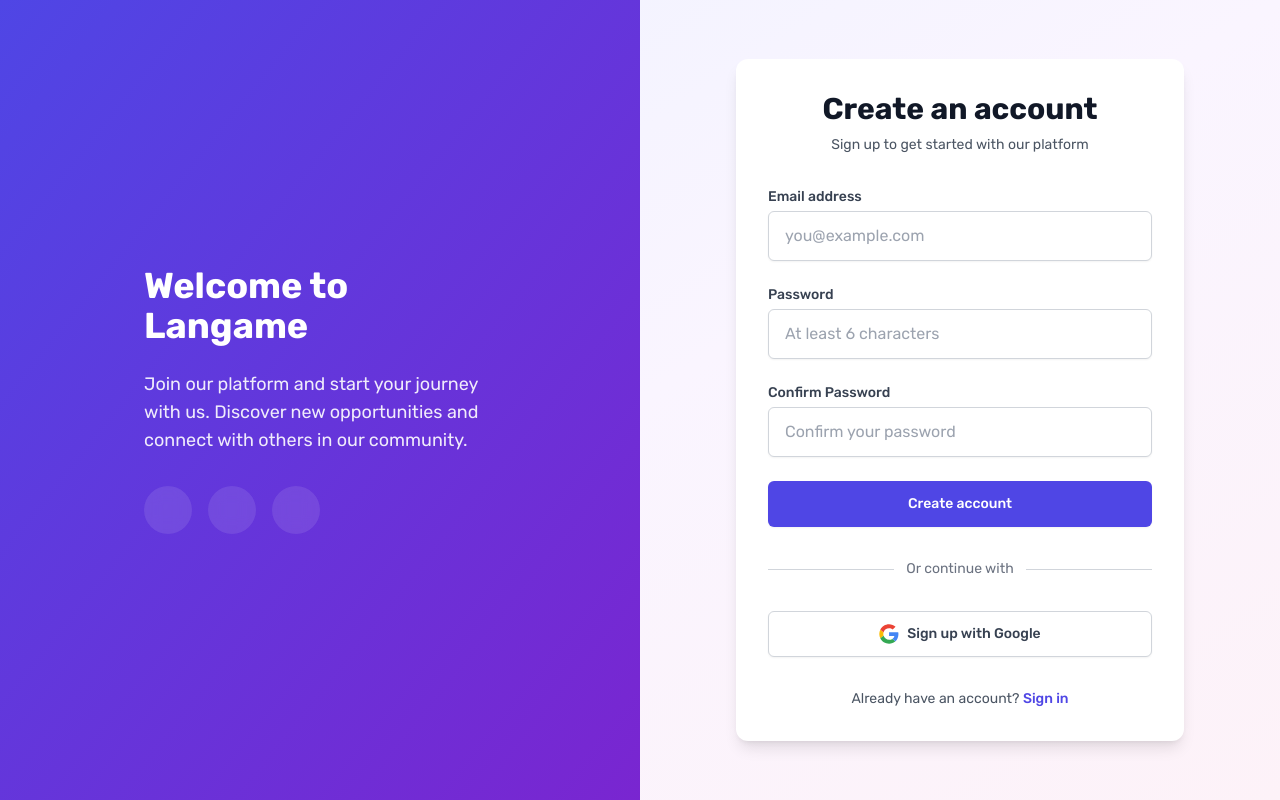
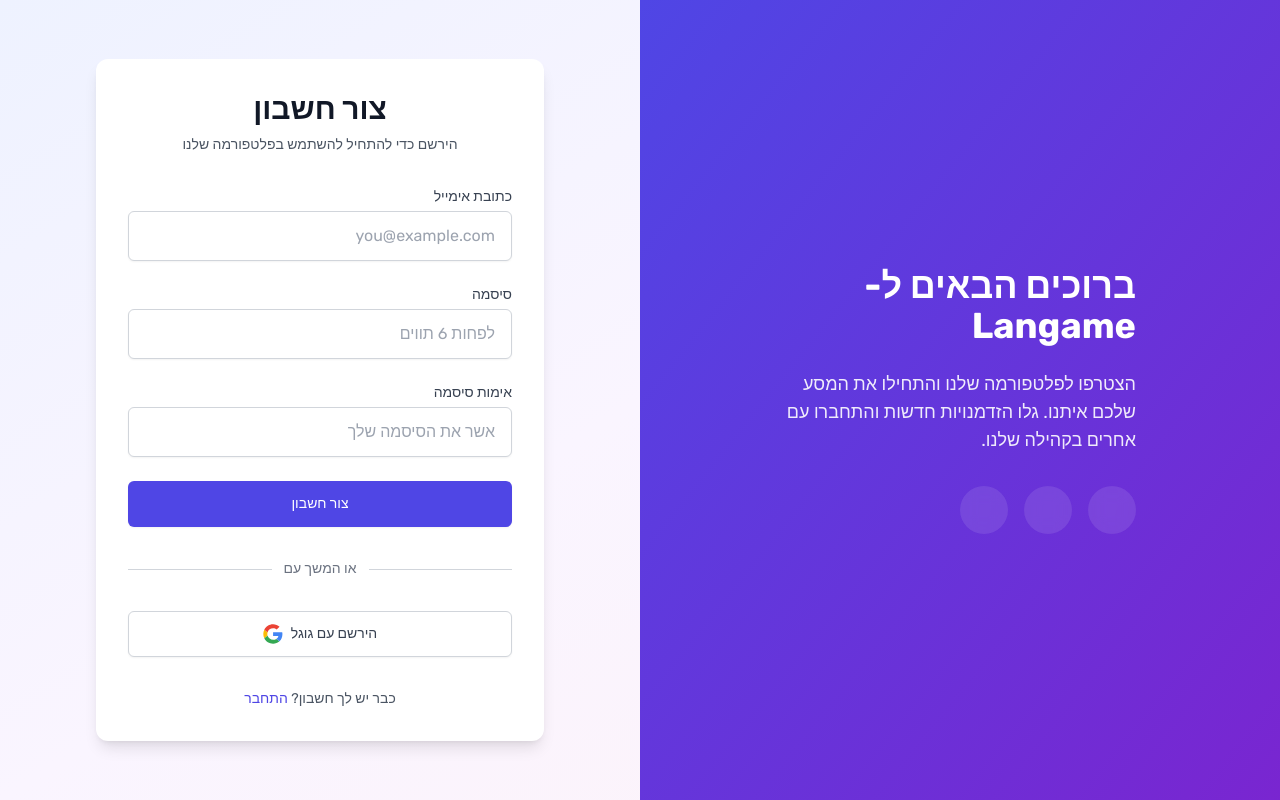
Before and after one commit to Gilad-Weinberger/LangameWeb, a Next.js app: page /auth/signup in a window 1280 px wide. Built offline with nearby package versions, Linux system fonts and the light colour scheme; no server answers.

Commit message:
Refactor authentication components: update AuthLayout, FormSignin, and FormSignup to support RTL layout and Hebrew translations for improved accessibility. Remove daisyUI plugin from Tailwind configuration.

```diff
--- a/app/auth/AuthLayout.jsx
+++ b/app/auth/AuthLayout.jsx
@@ -15,23 +15,27 @@
   }, [user, loading, router]);
 
   return (
-    <div className="flex min-h-screen bg-gradient-to-br from-indigo-50 via-purple-50 to-pink-50">
+    <div
+      dir="rtl"
+      className="flex min-h-screen bg-gradient-to-br from-indigo-50 via-purple-50 to-pink-50"
+    >
       <div className="hidden lg:flex lg:w-1/2 bg-indigo-600 items-center justify-center relative overflow-hidden">
         <div className="absolute inset-0 bg-gradient-to-br from-indigo-600 to-purple-700 opacity-90"></div>
         <div className="absolute inset-0 bg-grid-white/[0.05]"></div>
-        <div className="z-10 max-w-md p-12 text-white">
-          <h1 className="text-4xl font-bold mb-6">Welcome to Langame</h1>
+        <div className="z-10 max-w-md p-12 text-white text-right">
+          <h1 className="text-4xl font-bold mb-6">ברוכים הבאים ל-Langame</h1>
           <p className="text-lg opacity-90 mb-8">
-            Join our platform and start your journey with us. Discover new
-            opportunities and connect with others in our community.
+            הצטרפו לפלטפורמה שלנו והתחילו את המסע שלכם איתנו. גלו הזדמנויות
+            חדשות והתחברו עם אחרים בקהילה שלנו.
           </p>
-          <div className="flex space-x-4">
+          <div className="flex space-x-4 space-x-reverse">
             <div className="w-12 h-12 rounded-full bg-white/10 backdrop-blur"></div>
             <div className="w-12 h-12 rounded-full bg-white/10 backdrop-blur"></div>
             <div className="w-12 h-12 rounded-full bg-white/10 backdrop-blur"></div>
           </div>
         </div>
       </div>
+
       <div className="w-full lg:w-1/2 flex items-center justify-center p-8">
         {children}
       </div>
--- a/components/auth/FormSignin.jsx
+++ b/components/auth/FormSignin.jsx
@@ -22,8 +22,8 @@
     } catch (error) {
       setAuthError(
         error.message.includes("auth/invalid-credential")
-          ? "Invalid email or password"
-          : "Failed to sign in. Please try again."
+          ? "אימייל או סיסמה שגויים"
+          : "התחברות נכשלה. אנא נסה שוב."
       );
     } finally {
       setIsSubmitting(false);
@@ -38,23 +38,26 @@
       await signInWithGoogle();
       // Router navigation is handled in AuthContext
     } catch (error) {
-      setAuthError("Failed to sign in with Google. Please try again.");
+      setAuthError("התחברות עם גוגל נכשלה. אנא נסה שוב.");
     } finally {
       setIsSubmitting(false);
     }
   };
 
   return (
-    <div className="w-full max-w-md p-8 space-y-8 bg-white rounded-xl shadow-lg">
+    <div
+      dir="rtl"
+      className="w-full max-w-md p-8 space-y-8 bg-white rounded-xl shadow-lg"
+    >
       <div className="text-center">
-        <h1 className="text-3xl font-bold text-gray-900">Welcome back</h1>
+        <h1 className="text-3xl font-bold text-gray-900">ברוכים השבים</h1>
         <p className="mt-2 text-sm text-gray-600">
-          Sign in to your account to continue
+          התחבר לחשבון שלך כדי להמשיך
         </p>
       </div>
 
       {authError && (
-        <div className="p-3 text-sm text-red-500 bg-red-50 rounded-md">
+        <div className="p-3 text-sm text-red-500 bg-red-50 rounded-md text-right">
           {authError}
         </div>
       )}
@@ -63,9 +66,9 @@
         <div>
           <label
             htmlFor="email"
-            className="block text-sm font-medium text-gray-700"
+            className="block text-sm font-medium text-gray-700 text-right"
           >
-            Email address
+            כתובת אימייל
           </label>
           <input
             id="email"
@@ -75,8 +78,8 @@
             required
             value={email}
             onChange={(e) => setEmail(e.target.value)}
-            className="block w-full px-4 py-3 mt-1 text-gray-900 border border-gray-300 rounded-md shadow-sm focus:outline-none focus:ring-indigo-500 focus:border-indigo-500"
-            placeholder="Email"
+            className="block w-full px-4 py-3 mt-1 text-gray-900 border border-gray-300 rounded-md shadow-sm focus:outline-none focus:ring-indigo-500 focus:border-indigo-500 text-right"
+            placeholder="אימייל"
           />
         </div>
 
@@ -86,14 +89,14 @@
               htmlFor="password"
               className="block text-sm font-medium text-gray-700"
             >
-              Password
+              סיסמה
             </label>
             <div className="text-sm">
               <Link
                 href="#"
                 className="font-medium text-indigo-600 hover:text-indigo-500"
               >
-                Forgot password?
+                שכחת סיסמה?
               </Link>
             </div>
           </div>
@@ -105,8 +108,8 @@
             required
             value={password}
             onChange={(e) => setPassword(e.target.value)}
-            className="block w-full px-4 py-3 mt-1 text-gray-900 border border-gray-300 rounded-md shadow-sm focus:outline-none focus:ring-indigo-500 focus:border-indigo-500"
-            placeholder="Password"
+            className="block w-full px-4 py-3 mt-1 text-gray-900 border border-gray-300 rounded-md shadow-sm focus:outline-none focus:ring-indigo-500 focus:border-indigo-500 text-right"
+            placeholder="סיסמה"
           />
         </div>
 
@@ -116,7 +119,7 @@
             disabled={isSubmitting}
             className="flex justify-center w-full px-4 py-3 text-sm font-medium text-white bg-indigo-600 border border-transparent rounded-md shadow-sm hover:bg-indigo-700 focus:outline-none focus:ring-2 focus:ring-offset-2 focus:ring-indigo-500 disabled:opacity-50 disabled:cursor-not-allowed"
           >
-            {isSubmitting ? "Signing in..." : "Sign in"}
+            {isSubmitting ? "מתחבר..." : "התחבר"}
           </button>
         </div>
       </form>
@@ -126,24 +129,24 @@
           <div className="w-full border-t border-gray-300"></div>
         </div>
         <div className="relative flex justify-center text-sm">
-          <span className="px-3 text-gray-500 bg-white">Or continue with</span>
+          <span className="px-3 text-gray-500 bg-white">או המשך עם</span>
         </div>
       </div>
 
       <ButtonGoogleAuth
         onClick={handleGoogleSignIn}
         isSubmitting={isSubmitting}
-        buttonText="Sign in with Google"
+        buttonText="התחבר עם גוגל"
       />
 
       <div className="text-center mt-6">
         <p className="text-sm text-gray-600">
-          Don't have an account?{" "}
+          אין לך חשבון?{" "}
           <Link
             href="/auth/signup"
             className="font-medium text-indigo-600 hover:text-indigo-500"
           >
-            Sign up
+            הירשם
           </Link>
         </p>
       </div>
--- a/components/auth/FormSignup.jsx
+++ b/components/auth/FormSignup.jsx
@@ -19,12 +19,12 @@
     setAuthError("");
 
     if (password !== confirmPassword) {
-      setAuthError("Passwords do not match");
+      setAuthError("הסיסמאות אינן תואמות");
       return;
     }
 
     if (password.length < 6) {
-      setAuthError("Password must be at least 6 characters");
+      setAuthError("הסיסמה חייבת להכיל לפחות 6 תווים");
       return;
     }
 
@@ -35,9 +35,9 @@
       // Router navigation is handled in AuthContext
     } catch (error) {
       if (error.message.includes("auth/email-already-in-use")) {
-        setAuthError("Email is already in use. Please try another one.");
+        setAuthError("האימייל כבר בשימוש. אנא נסה אימייל אחר.");
       } else {
-        setAuthError("Failed to create account. Please try again.");
+        setAuthError("יצירת החשבון נכשלה. אנא נסה שוב.");
       }
     } finally {
       setIsSubmitting(false);
@@ -52,23 +52,26 @@
       await signInWithGoogle();
       // Router navigation is handled in AuthContext
     } catch (error) {
-      setAuthError("Failed to sign in with Google. Please try again.");
+      setAuthError("התחברות עם גוגל נכשלה. אנא נסה שוב.");
     } finally {
       setIsSubmitting(false);
     }
   };
 
   return (
-    <div className="w-full max-w-md p-8 space-y-8 bg-white rounded-xl shadow-lg">
+    <div
+      dir="rtl"
+      className="w-full max-w-md p-8 space-y-8 bg-white rounded-xl shadow-lg"
+    >
       <div className="text-center">
-        <h1 className="text-3xl font-bold text-gray-900">Create an account</h1>
+        <h1 className="text-3xl font-bold text-gray-900">צור חשבון</h1>
         <p className="mt-2 text-sm text-gray-600">
-          Sign up to get started with our platform
+          הירשם כדי להתחיל להשתמש בפלטפורמה שלנו
         </p>
       </div>
 
       {authError && (
-        <div className="p-3 text-sm text-red-500 bg-red-50 rounded-md">
+        <div className="p-3 text-sm text-red-500 bg-red-50 rounded-md text-right">
           {authError}
         </div>
       )}
@@ -77,9 +80,9 @@
         <div>
           <label
             htmlFor="email"
-            className="block text-sm font-medium text-gray-700"
+            className="block text-sm font-medium text-gray-700 text-right"
           >
-            Email address
+            כתובת אימייל
           </label>
           <input
             id="email"
@@ -89,7 +92,7 @@
             required
             value={email}
             onChange={(e) => setEmail(e.target.value)}
-            className="block w-full px-4 py-3 mt-1 text-gray-900 border border-gray-300 rounded-md shadow-sm focus:outline-none focus:ring-indigo-500 focus:border-indigo-500"
+            className="block w-full px-4 py-3 mt-1 text-gray-900 border border-gray-300 rounded-md shadow-sm focus:outline-none focus:ring-indigo-500 focus:border-indigo-500 text-right"
             placeholder="you@example.com"
           />
         </div>
@@ -97,9 +100,9 @@
         <div>
           <label
             htmlFor="password"
-            className="block text-sm font-medium text-gray-700"
+            className="block text-sm font-medium text-gray-700 text-right"
           >
-            Password
+            סיסמה
           </label>
           <input
             id="password"
@@ -109,17 +112,17 @@
             required
             value={password}
             onChange={(e) => setPassword(e.target.value)}
-            className="block w-full px-4 py-3 mt-1 text-gray-900 border border-gray-300 rounded-md shadow-sm focus:outline-none focus:ring-indigo-500 focus:border-indigo-500"
-            placeholder="At least 6 characters"
+            className="block w-full px-4 py-3 mt-1 text-gray-900 border border-gray-300 rounded-md shadow-sm focus:outline-none focus:ring-indigo-500 focus:border-indigo-500 text-right"
+            placeholder="לפחות 6 תווים"
           />
         </div>
 
         <div>
           <label
             htmlFor="confirmPassword"
-            className="block text-sm font-medium text-gray-700"
+            className="block text-sm font-medium text-gray-700 text-right"
           >
-            Confirm Password
+            אימות סיסמה
           </label>
           <input
             id="confirmPassword"
@@ -129,8 +132,8 @@
             required
             value={confirmPassword}
             onChange={(e) => setConfirmPassword(e.target.value)}
-            className="block w-full px-4 py-3 mt-1 text-gray-900 border border-gray-300 rounded-md shadow-sm focus:outline-none focus:ring-indigo-500 focus:border-indigo-500"
-            placeholder="Confirm your password"
+            className="block w-full px-4 py-3 mt-1 text-gray-900 border border-gray-300 rounded-md shadow-sm focus:outline-none focus:ring-indigo-500 focus:border-indigo-500 text-right"
+            placeholder="אשר את הסיסמה שלך"
           />
         </div>
 
@@ -140,7 +143,7 @@
             disabled={isSubmitting}
             className="flex justify-center w-full px-4 py-3 text-sm font-medium text-white bg-indigo-600 border border-transparent rounded-md shadow-sm hover:bg-indigo-700 focus:outline-none focus:ring-2 focus:ring-offset-2 focus:ring-indigo-500 disabled:opacity-50 disabled:cursor-not-allowed"
           >
-            {isSubmitting ? "Creating account..." : "Create account"}
+            {isSubmitting ? "יוצר חשבון..." : "צור חשבון"}
           </button>
         </div>
       </form>
@@ -150,24 +153,24 @@
           <div className="w-full border-t border-gray-300"></div>
         </div>
         <div className="relative flex justify-center text-sm">
-          <span className="px-3 text-gray-500 bg-white">Or continue with</span>
+          <span className="px-3 text-gray-500 bg-white">או המשך עם</span>
         </div>
       </div>
 
       <ButtonGoogleAuth
         onClick={handleGoogleSignIn}
         isSubmitting={isSubmitting}
-        buttonText="Sign up with Google"
+        buttonText="הירשם עם גוגל"
       />
 
       <div className="text-center mt-6">
         <p className="text-sm text-gray-600">
-          Already have an account?{" "}
+          כבר יש לך חשבון?{" "}
           <Link
             href="/auth/signin"
             className="font-medium text-indigo-600 hover:text-indigo-500"
           >
-            Sign in
+            התחבר
           </Link>
         </p>
       </div>
--- a/components/shared/ButtonGoogleAuth.jsx
+++ b/components/shared/ButtonGoogleAuth.jsx
@@ -4,7 +4,7 @@
 const ButtonGoogleAuth = ({
   onClick,
   isSubmitting,
-  buttonText = "Sign in with Google",
+  buttonText = "התחבר עם גוגל",
 }) => {
   return (
     <button
@@ -13,10 +13,10 @@
       disabled={isSubmitting}
       className="flex items-center justify-center w-full px-4 py-3 text-sm font-medium text-gray-700 bg-white border border-gray-300 rounded-md shadow-sm hover:bg-gray-50 focus:outline-none focus:ring-2 focus:ring-offset-2 focus:ring-indigo-500 disabled:opacity-50 disabled:cursor-not-allowed"
     >
+      {buttonText}
       <div className="mr-2">
         <Image src="/google.svg" alt="Google" width={20} height={20} />
       </div>
-      {buttonText}
     </button>
   );
 };
--- a/tailwind.config.js
+++ b/tailwind.config.js
@@ -18,8 +18,4 @@
       },
     },
   },
-  plugins: [require("daisyui")],
-  daisyui: {
-    themes: ["light"],
-  },
 };
```
